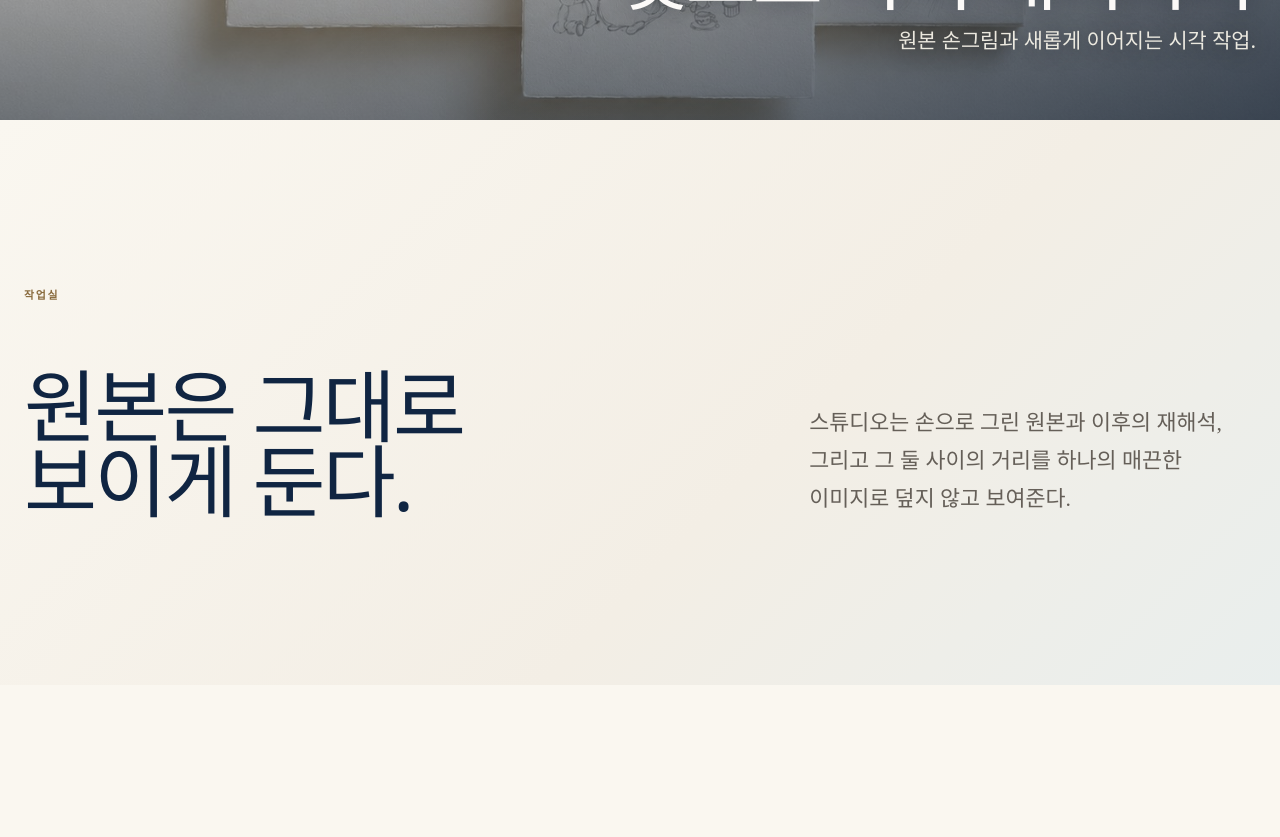
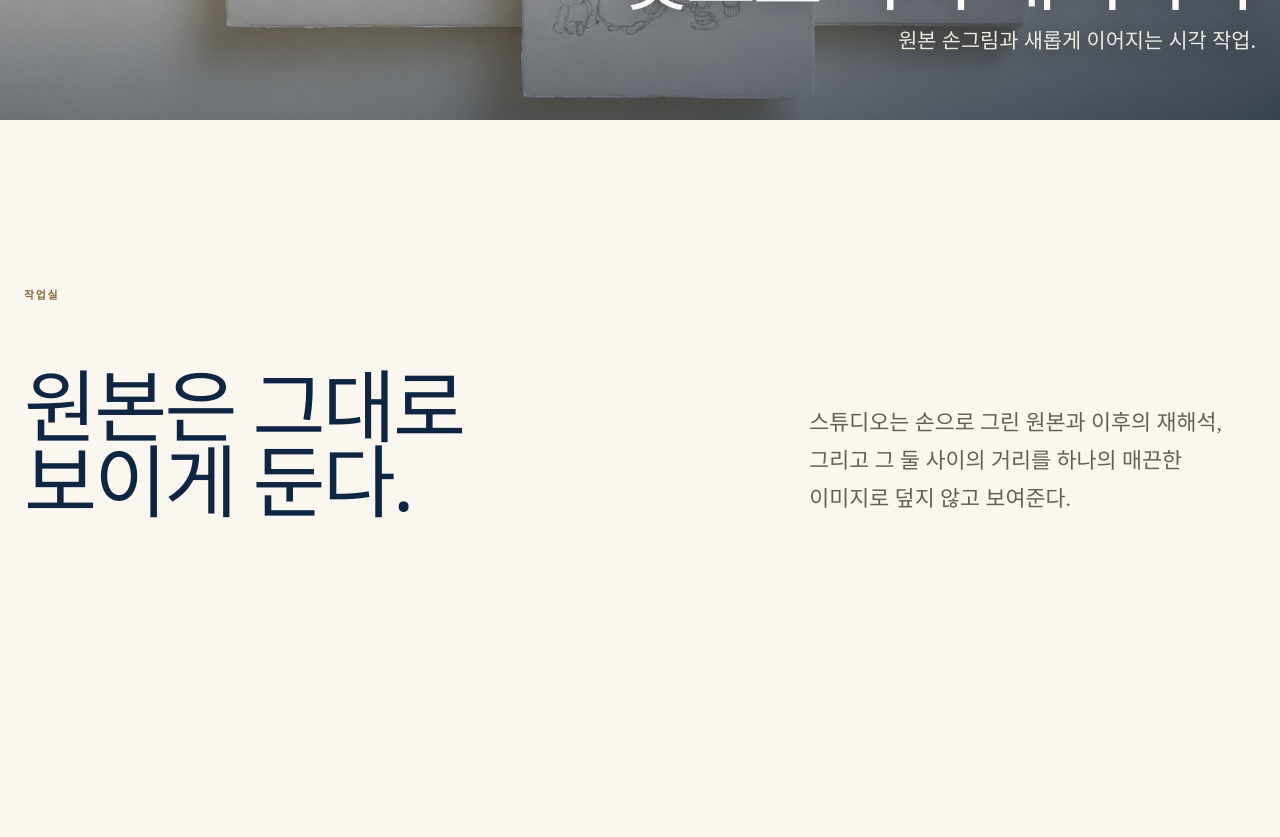
Before and after one commit to k-mama/esthercho, a Next.js app: page /ko/studio in a window 1280 px wide. Shown: the part 680-1517 px from the top of the page. Built offline with nearby package versions, Linux system fonts and the light colour scheme.

Commit message:
style: red-team repeated Studio gradient

```diff
--- a/src/app/studio/studio.css
+++ b/src/app/studio/studio.css
@@ -26,7 +26,7 @@
 
 .studio-intro {
   padding-block: clamp(7rem, 13vw, 13rem);
-  background: linear-gradient(135deg, #faf7f0 0%, #f3eee5 60%, #e9eeed 100%);
+  background: var(--studio-ivory);
 }
 
 .studio-intro-grid {
```
